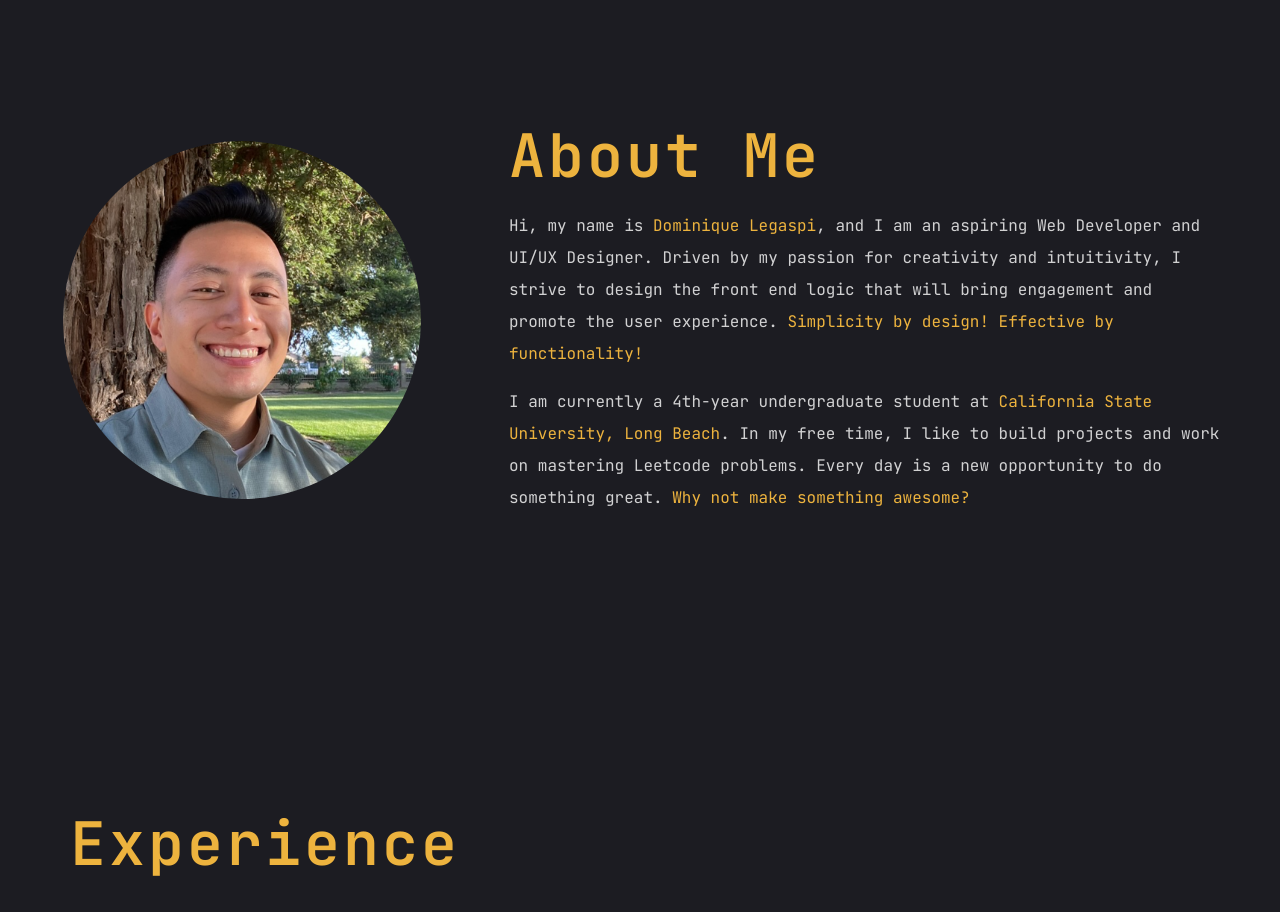
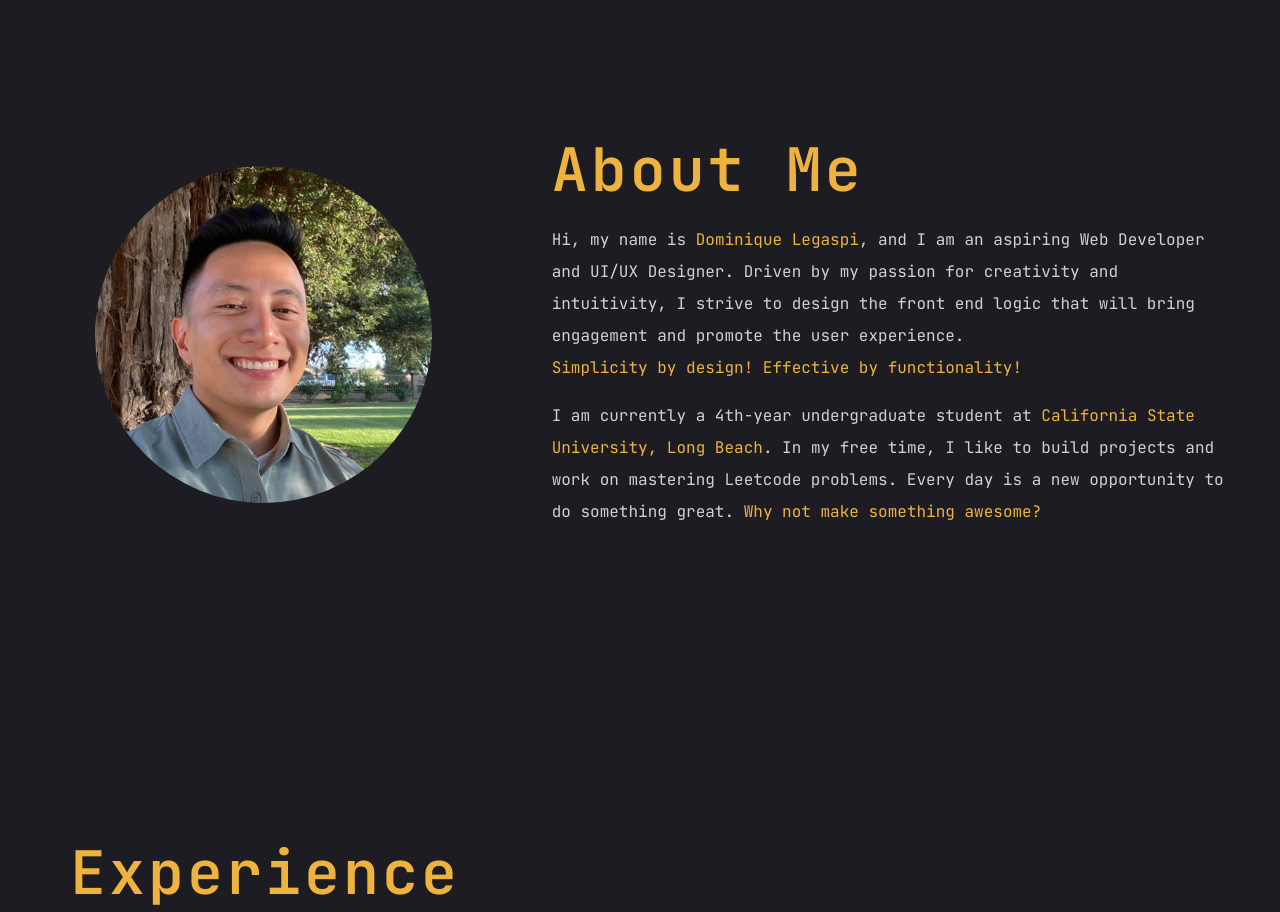
Before and after one commit to Dominique-Legaspi/portfolio, a Next.js app: page / in a window 1280 px wide. Shown: the part 860-1772 px from the top of the page. Built offline with nearby package versions, Linux system fonts and the light colour scheme.

Commit message:
minor changes to about me

```diff
--- a/components/About.jsx
+++ b/components/About.jsx
@@ -4,17 +4,17 @@ const About = () => {
     <section>
         <div className="h-full">
             <div className="flex flex-col xl:flex-row justify-center items-center xl:justify-between">
-                <div className="xl:basis-1/3 m-2 text-center overflow-hidden rounded-full">
-                    <Image src="/assets/selfie_dom.png" alt="Selfie image" width="400" height="400" />
+                <div className="xl:basis-1/3 m-10 text-center overflow-hidden rounded-full">
+                    <Image src="/assets/selfie_dom.png" alt="Selfie image" width="350" height="350" />
                 </div>
-                <div className="xl:basis-2/3 ml-20">
+                <div className="xl:basis-2/3 xl:ml-20 text-center xl:text-left">
                     <h1 className="h1 text-6xl text-accent tracking-wider mb-6">
                         About Me
                     </h1>
                     <p className="text-white/80 mb-4">
                         Hi, my name is <span className="text-accent">Dominique Legaspi</span>, and I am an aspiring Web Developer and UI/UX Designer.
                         Driven by my passion for creativity and intuitivity, I strive to design the front end logic
-                        that will bring engagement and promote the user experience.&nbsp;
+                        that will bring engagement and promote the user experience.<br/>
                         <span className="text-accent">Simplicity by design! Effective by functionality!</span>
                     </p>
                     <p className="text-white/80">
```
